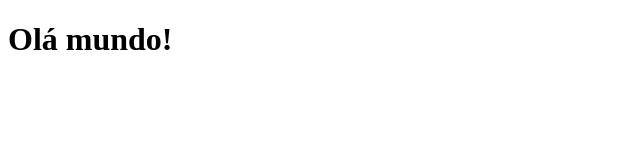
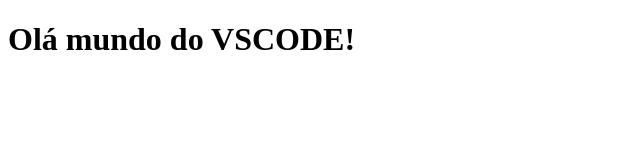
Before and after one commit to duduzada/js, a plain HTML site: page index.html in a window 1280 px wide. Shown: the whole page, without its empty margins (0-640 px from the left). Drawn offline with Linux system fonts and the light colour scheme.

Commit message:
Update index.html

```diff
--- a/index.html
+++ b/index.html
@@ -7,7 +7,7 @@
     <title>Document</title>
 </head>
 <body>
-    <h1>Olá mundo!</h1>
+    <h1>Olá mundo do VSCODE!</h1>
 
 </body>
 </html>
```
